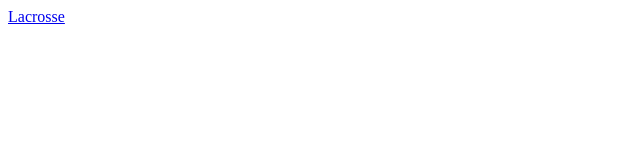
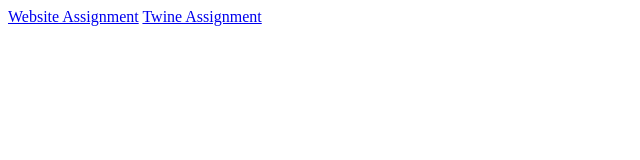
Before and after one commit to speercol/lacrosse-fun, a plain HTML site: page index.html in a window 1280 px wide. Shown: the whole page, without its empty margins (0-640 px from the left). Drawn offline with Linux system fonts and the light colour scheme.

Commit message:
Update index.html

```diff
--- a/index.html
+++ b/index.html
@@ -5,7 +5,9 @@
 
 </head>
 <body>
-    <a href="assignment-6B.html">Lacrosse</a></li>
+    <a href="assignment-6B.html">Website Assignment</a></li>
+
+    <a href="speer_6_2.html">Twine Assignment</a></li>
 </body>
 
 </html>
```
